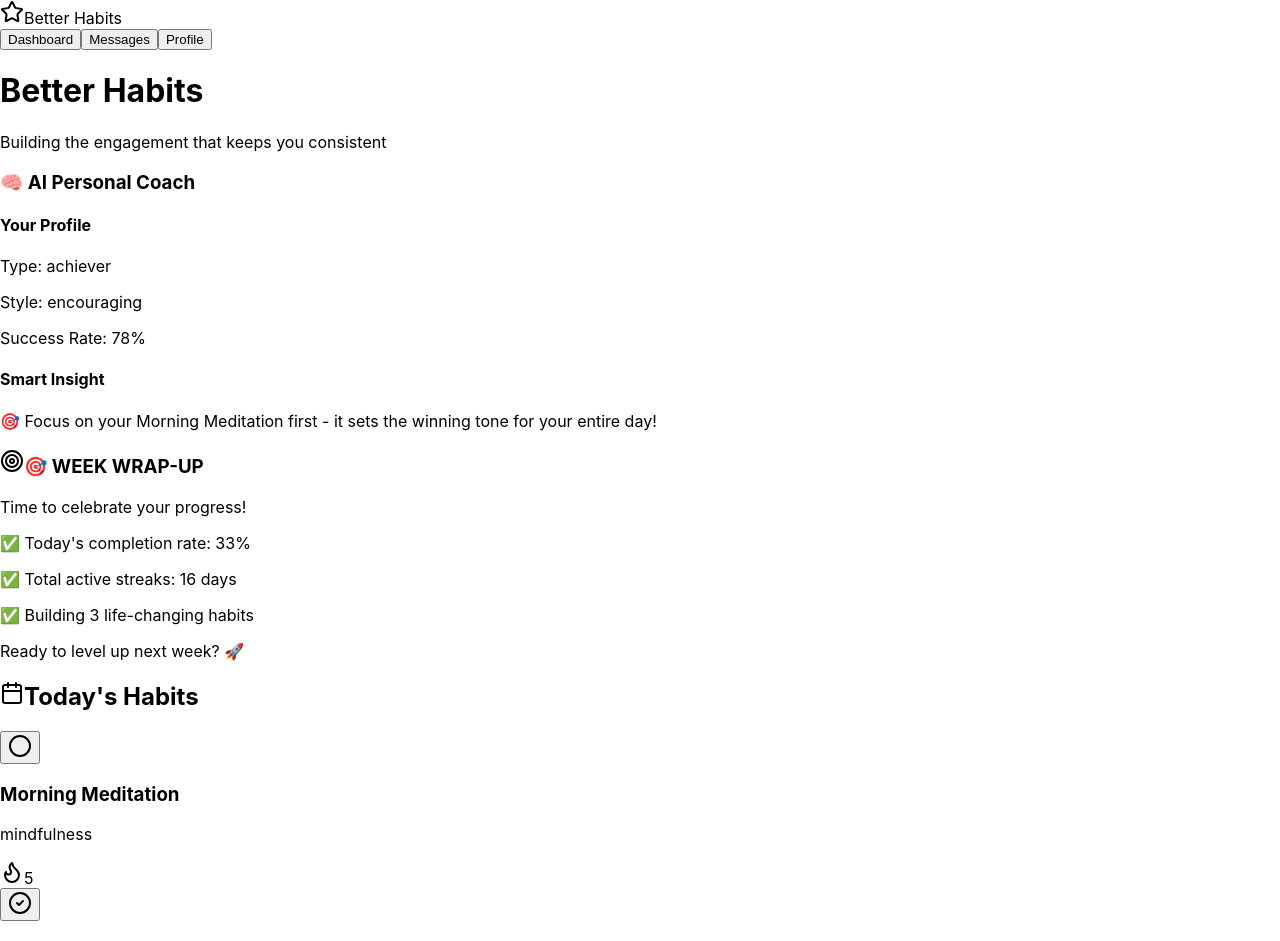
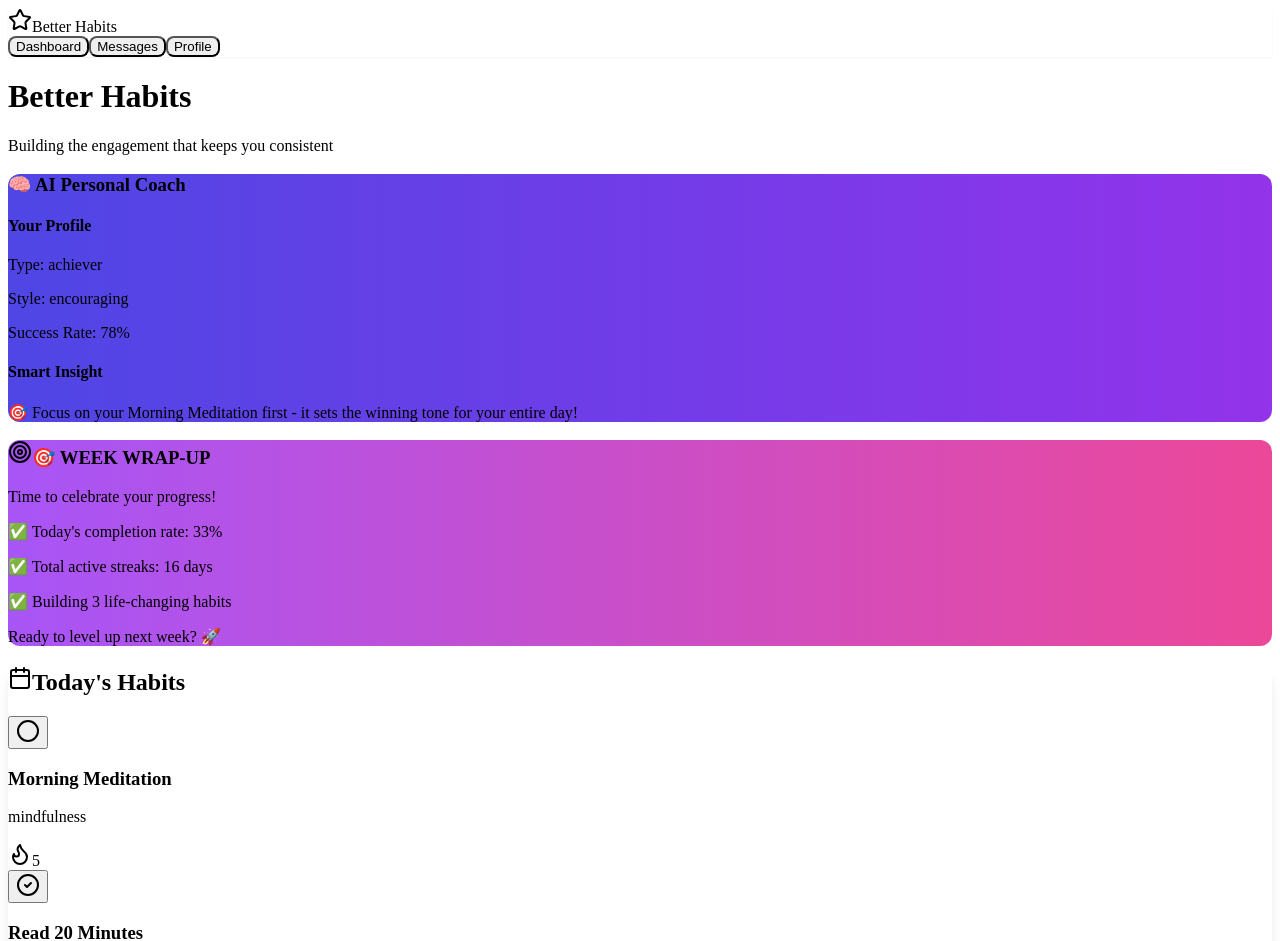
Before and after one commit to DeodathVR/better-habits-better-me, a React (Create React App) app: page / in a window 1280 px wide. Shown: the top 941 px of the page. Built offline with nearby package versions, Linux system fonts and the light colour scheme.

Commit message:
Update index.css

```diff
--- a/src/index.css
+++ b/src/index.css
@@ -1,13 +1,271 @@
-body {
-  margin: 0;
-  font-family: -apple-system, BlinkMacSystemFont, 'Segoe UI', 'Roboto', 'Oxygen',
-    'Ubuntu', 'Cantarell', 'Fira Sans', 'Droid Sans', 'Helvetica Neue',
-    sans-serif;
-  -webkit-font-smoothing: antialiased;
-  -moz-osx-font-smoothing: grayscale;
+@tailwind base;
+@tailwind components;
+@tailwind utilities;
+
+/* Custom animations and styles */
+@keyframes pulse {
+  0%, 100% {
+    opacity: 1;
+  }
+  50% {
+    opacity: 0.5;
+  }
 }
 
-code {
-  font-family: source-code-pro, Menlo, Monaco, Consolas, 'Courier New',
-    monospace;
+@keyframes bounce {
+  0%, 100% {
+    transform: translateY(-25%);
+    animation-timing-function: cubic-bezier(0.8, 0, 1, 1);
+  }
+  50% {
+    transform: none;
+    animation-timing-function: cubic-bezier(0, 0, 0.2, 1);
+  }
 }
+
+.animate-pulse {
+  animation: pulse 2s cubic-bezier(0.4, 0, 0.6, 1) infinite;
+}
+
+.animate-bounce {
+  animation: bounce 1s infinite;
+}
+
+/* Gradient backgrounds */
+.bg-gradient-to-r {
+  background-image: linear-gradient(to right, var(--tw-gradient-stops));
+}
+
+.from-indigo-600 {
+  --tw-gradient-from: #4f46e5;
+  --tw-gradient-stops: var(--tw-gradient-from), var(--tw-gradient-to, rgba(79, 70, 229, 0));
+}
+
+.to-purple-600 {
+  --tw-gradient-to: #9333ea;
+}
+
+.from-purple-500 {
+  --tw-gradient-from: #a855f7;
+  --tw-gradient-stops: var(--tw-gradient-from), var(--tw-gradient-to, rgba(168, 85, 247, 0));
+}
+
+.to-pink-500 {
+  --tw-gradient-to: #ec4899;
+}
+
+.from-yellow-400 {
+  --tw-gradient-from: #facc15;
+  --tw-gradient-stops: var(--tw-gradient-from), var(--tw-gradient-to, rgba(250, 204, 21, 0));
+}
+
+.to-orange-500 {
+  --tw-gradient-to: #f97316;
+}
+
+.from-blue-50 {
+  --tw-gradient-from: #eff6ff;
+  --tw-gradient-stops: var(--tw-gradient-from), var(--tw-gradient-to, rgba(239, 246, 255, 0));
+}
+
+.to-purple-50 {
+  --tw-gradient-to: #faf5ff;
+}
+
+.from-green-50 {
+  --tw-gradient-from: #f0fdf4;
+  --tw-gradient-stops: var(--tw-gradient-from), var(--tw-gradient-to, rgba(240, 253, 244, 0));
+}
+
+.to-emerald-50 {
+  --tw-gradient-to: #ecfdf5;
+}
+
+.from-red-50 {
+  --tw-gradient-from: #fef2f2;
+  --tw-gradient-stops: var(--tw-gradient-from), var(--tw-gradient-to, rgba(254, 242, 242, 0));
+}
+
+.to-pink-50 {
+  --tw-gradient-to: #fdf2f8;
+}
+
+.from-purple-600 {
+  --tw-gradient-from: #9333ea;
+  --tw-gradient-stops: var(--tw-gradient-from), var(--tw-gradient-to, rgba(147, 51, 234, 0));
+}
+
+.to-indigo-600 {
+  --tw-gradient-to: #4f46e5;
+}
+
+.from-blue-500 {
+  --tw-gradient-from: #3b82f6;
+  --tw-gradient-stops: var(--tw-gradient-from), var(--tw-gradient-to, rgba(59, 130, 246, 0));
+}
+
+/* Hover effects */
+.hover\:shadow-md:hover {
+  box-shadow: 0 4px 6px -1px rgba(0, 0, 0, 0.1), 0 2px 4px -1px rgba(0, 0, 0, 0.06);
+}
+
+.hover\:bg-gray-100:hover {
+  background-color: #f3f4f6;
+}
+
+.hover\:text-green-500:hover {
+  color: #10b981;
+}
+
+.hover\:bg-blue-700:hover {
+  background-color: #1d4ed8;
+}
+
+.hover\:bg-green-700:hover {
+  background-color: #15803d;
+}
+
+.hover\:bg-red-700:hover {
+  background-color: #dc2626;
+}
+
+.hover\:bg-opacity-30:hover {
+  background-opacity: 0.3;
+}
+
+/* Transitions */
+.transition-colors {
+  transition-property: color, background-color, border-color, text-decoration-color, fill, stroke;
+  transition-timing-function: cubic-bezier(0.4, 0, 0.2, 1);
+  transition-duration: 150ms;
+}
+
+.transition-shadow {
+  transition-property: box-shadow;
+  transition-timing-function: cubic-bezier(0.4, 0, 0.2, 1);
+  transition-duration: 150ms;
+}
+
+.transition-all {
+  transition-property: all;
+  transition-timing-function: cubic-bezier(0.4, 0, 0.2, 1);
+  transition-duration: 150ms;
+}
+
+/* Shadow effects */
+.shadow-sm {
+  box-shadow: 0 1px 2px 0 rgba(0, 0, 0, 0.05);
+}
+
+.shadow-lg {
+  box-shadow: 0 10px 15px -3px rgba(0, 0, 0, 0.1), 0 4px 6px -2px rgba(0, 0, 0, 0.05);
+}
+
+/* Border radius */
+.rounded {
+  border-radius: 0.25rem;
+}
+
+.rounded-lg {
+  border-radius: 0.5rem;
+}
+
+.rounded-xl {
+  border-radius: 0.75rem;
+}
+
+.rounded-full {
+  border-radius: 9999px;
+}
+
+/* Custom focus styles */
+.focus\:outline-none:focus {
+  outline: 2px solid transparent;
+  outline-offset: 2px;
+}
+
+.focus\:ring-2:focus {
+  box-shadow: var(--tw-ring-inset) 0 0 0 calc(2px + var(--tw-ring-offset-width)) var(--tw-ring-color);
+}
+
+.focus\:ring-blue-500:focus {
+  --tw-ring-color: #3b82f6;
+}
+
+/* Background opacity */
+.bg-opacity-10 {
+  background-opacity: 0.1;
+}
+
+.bg-opacity-20 {
+  background-opacity: 0.2;
+}
+
+/* White space */
+.whitespace-pre-line {
+  white-space: pre-line;
+}
+
+/* Z-index */
+.z-50 {
+  z-index: 50;
+}
+
+/* Custom utility classes for Better Habits */
+.habit-card {
+  @apply bg-white rounded-xl shadow-lg p-6 hover:shadow-xl transition-shadow duration-300;
+}
+
+.ai-badge {
+  @apply text-xs px-2 py-1 rounded-full font-medium;
+}
+
+.gradient-text {
+  background: linear-gradient(45deg, #3b82f6, #8b5cf6, #ec4899);
+  -webkit-background-clip: text;
+  -webkit-text-fill-color: transparent;
+  background-clip: text;
+}
+
+.glass-morphism {
+  backdrop-filter: blur(16px);
+  -webkit-backdrop-filter: blur(16px);
+  background: rgba(255, 255, 255, 0.1);
+  border: 1px solid rgba(255, 255, 255, 0.2);
+}
+
+/* Mobile responsiveness improvements */
+@media (max-width: 768px) {
+  .max-w-4xl {
+    max-width: 100%;
+    padding: 0 1rem;
+  }
+
+  .grid-cols-1 {
+    grid-template-columns: repeat(1, minmax(0, 1fr));
+  }
+
+  .md\:grid-cols-2 {
+    grid-template-columns: repeat(1, minmax(0, 1fr));
+  }
+
+  .md\:grid-cols-3 {
+    grid-template-columns: repeat(1, minmax(0, 1fr));
+  }
+}
+
+@media (min-width: 768px) {
+  .md\:grid-cols-2 {
+    grid-template-columns: repeat(2, minmax(0, 1fr));
+  }
+
+  .md\:grid-cols-3 {
+    grid-template-columns: repeat(3, minmax(0, 1fr));
+  }
+}
+
+@media (min-width: 1024px) {
+  .lg\:grid-cols-2 {
+    grid-template-columns: repeat(2, minmax(0, 1fr));
+  }
+}
```
